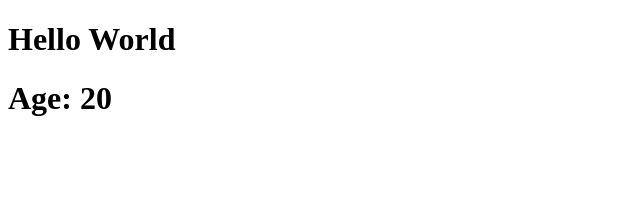
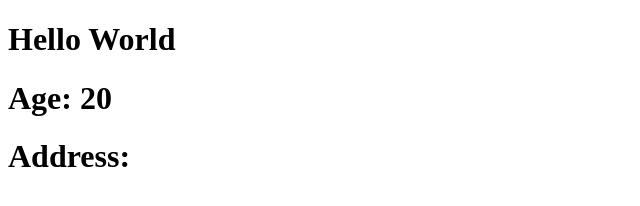
Before and after one commit to Jimmy071323/Sagadal_Portfolio, a plain HTML site: page index.html in a window 1280 px wide. Shown: the whole page, without its empty margins (0-640 px from the left). Drawn offline with Linux system fonts and the light colour scheme.

Commit message:
Hello World

```diff
--- a/index.html
+++ b/index.html
@@ -8,5 +8,7 @@
 <body>
    <h1>Hello World</h1>
    <h1>Age: 20</h1>
+   <h1>Address:</h1>
+
 </body>
 </html>
```
